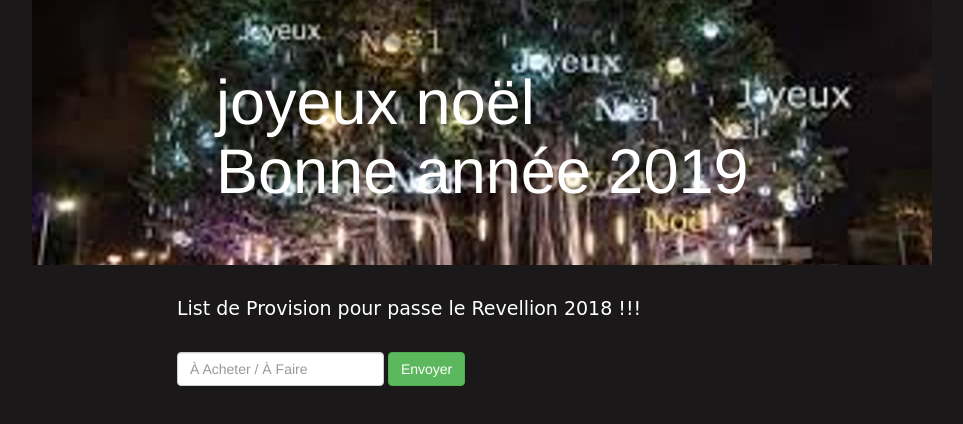
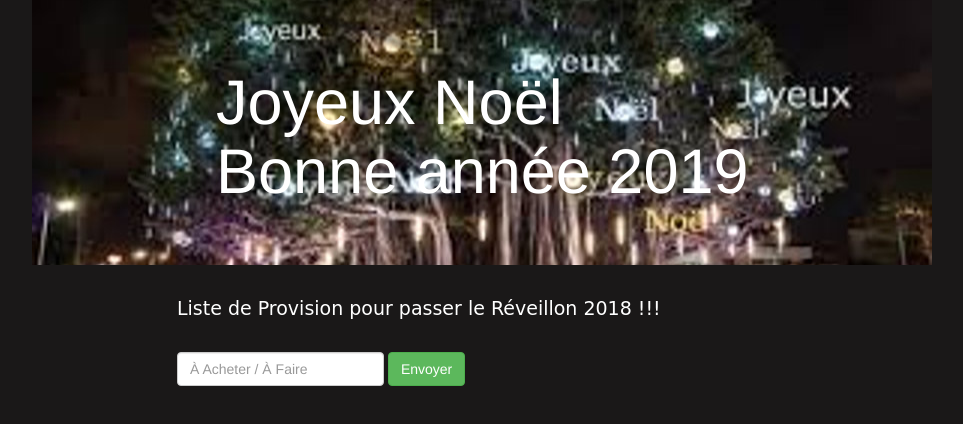
Before and after one commit to michaelmario/GitApp-TUTO, a plain HTML site: page index.html in a window 1280 px wide. Shown: the whole page, without its empty margins (158-1121 px from the left). Drawn offline with nearby package versions, Linux system fonts and the light colour scheme.

Commit message:
corrections orthographe

```diff
--- a/index.html
+++ b/index.html
@@ -15,12 +15,12 @@
 <body>
     <div class="container-fluid">
         <div class="jumbotron">
-            <h1 class="rotateIn">joyeux noël <br> Bonne année 2019 </h1>
+            <h1 class="rotateIn">Joyeux Noël <br> Bonne année 2019 </h1>
 
         </div>
         <div class="row">
             <div class="col-md-5 col-md-offset-3 col-sm-12 col-xs-12">
-             <p>List de Provision pour passe le Revellion 2018 !!!</p>
+             <p>Liste de Provision pour passer le Réveillon 2018 !!!</p>
 
              <br>
              <form class="form-inline" action="" method="POST" >
```
